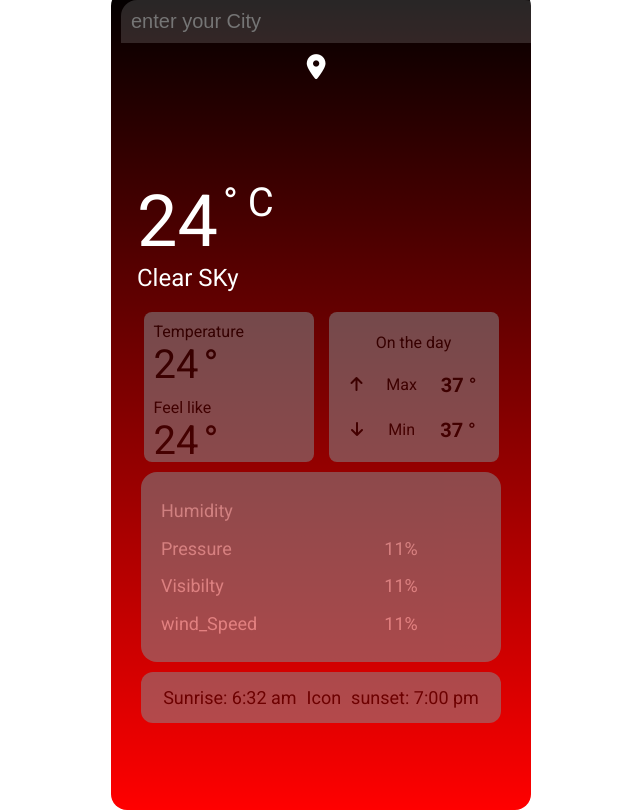
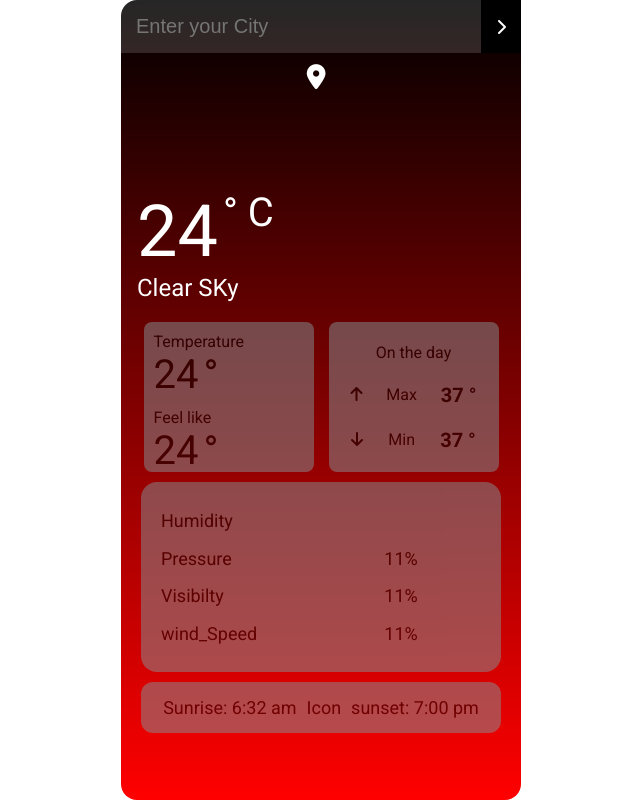
Before and after one commit to Nadeem222/weather-app, a plain HTML site: page index.html in a window 1280 px wide. Shown: the whole page, without its empty margins (319-959 px from the left). Drawn offline with nearby package versions, Linux system fonts and the light colour scheme; no server answers.

Commit message:
add some function in getWeather data

```diff
--- a/app.js
+++ b/app.js
@@ -12,16 +12,31 @@ const temp = document.getElementById('temp'),
         pressure = document.getElementById('pressure'),
         visibility = document.getElementById('visibilty'),
         sunrise = document.getElementById('sunrise'),
-        sunset = document.getElementById('sunset')
+        sunset = document.getElementById('sunset'),
+        cityName = document.getElementById('searchInput')
+
+
+        let currentTime = new Date();
+        let currentHour = currentTime.getHours()
+
+
+cityName.addEventListener('keypress' ,(e) =>{
+    if(e.key === 'Enter'){
+        getWeather()
+        cityName.value = ''
+    }
+})
 
 const getWeather = () =>{
+    let cityNameValue = document.getElementById('searchInput').value || "karachi";
 
-    const p = fetch(`https://api.openweathermap.org/data/2.5/weather?units=metric&appid=5e8cb2874330f87f5695ebbb128be484&q=karachi`)
+    const p = fetch(`https://api.openweathermap.org/data/2.5/weather?units=metric&appid=5e8cb2874330f87f5695ebbb128be484&q=${cityNameValue}`)
     .then((response) =>{
-        console.log(response)
+        // console.log(response)
         return response.json()
     })
     .then((response) =>{
+        console.log(response)
         let temprature = Math.round(response.main.temp)
         let feelLike = Math.round(response.main.feels_like)
         temp.innerText = temprature
@@ -37,17 +52,24 @@ const getWeather = () =>{
         pressure.innerText = ` ${response.main.pressure} mBar`
         let visibilityinKilometer = response.visibility / 1000;
         visibility.innerHTML = `${visibilityinKilometer} km`
-        // let convertTime = (timestamp , timeZone) => {
-        //     let date = new Date(timestamp * timeZone) / 1000;
-        //     return date.toLocaleString([], { hour: '2-digit', minute: '2-digit', hour12: true });
-        // }
-        // let sunriseTime = convertTime(response.sys.sunrise , response.timezone)
-        // let sunsetTime = convertTime(response.sys.sunset , response.timezone)
-        // console.log(sunriseTime , sunsetTime);
-        // sunrise.innerText = `${sunriseTime} am`
-        // sunset.innerText = `${sunsetTime} pm`
 
-        console.log(response , temprature , locationName);
+        let sunriseDate = new Date(response.sys.sunrise * 1000)
+        let sunsetDate = new Date(response.sys.sunset * 1000)
+        sunrise.innerText = `${moment(sunriseDate).format("h:mm")} am`;
+        sunset.innerText =` ${moment(sunsetDate).format("h:mm")} pm`;
+
+
+
+
+
+
+
+
+
+
+
+    })
+    .catch((err) =>{
+        console.log(err)
     })
 }
-getWeather()
--- a/index.html
+++ b/index.html
@@ -10,7 +10,11 @@
 <body>
     <div class="container">
         <div class="weatherCon">
-            <input type="text" placeholder="enter your City" id="searchInput" class="searchInput">
+            <div class="inputCon">
+                <input type="text" placeholder="Enter your City" id="searchInput" class="searchInput">
+                <span onclick="getWeather()"><i class="fa-solid fa-chevron-right"></i></span>
+
+            </div>
             <div class="locationBox">
                 <span><i class="fa-solid fa-location-dot"></i></span>
                 <div id="location"></div>
@@ -68,7 +72,7 @@
 
     </div>
 
-
+    <script src="https://cdnjs.cloudflare.com/ajax/libs/moment.js/2.29.4/moment.min.js"></script>
     <script src="app.js"></script>
 </body>
 </html>
--- a/style.css
+++ b/style.css
@@ -10,7 +10,7 @@
     display: flex;
     align-items: center;
     justify-content: center;
-    color: #fff;
+
     font-family: "Roboto", sans-serif;
 }
 .weatherCon{
@@ -18,19 +18,38 @@
     height: 800px;
     background: linear-gradient(black , red);
     border-radius: 16px;
-    padding: 10px;
+
 
 }
 .searchInput{
-    width: 100%;
     font-size: 20px;
     font-weight: 500;
-    background: rgba(256, 256, 256, 15%);
     border-radius: 16px 16px 0px 0px;
     border: none;
-    padding: 10px 10px;
+    padding: 15px 10px 15px 15px;
     outline: none;
     color: gray;
+    background: transparent;
+}
+.inputCon{
+    position: relative;
+    width: 100%;
+    background: rgba(256, 256, 256, 15%);
+    display: flex;
+    align-items: center;
+
+}
+.inputCon span{
+    position: absolute;
+    right: 0px;
+    cursor: pointer;
+    width: 10%;
+    height: 100%;
+    background-color: #000;
+    color: #fff;
+    display: flex;
+    align-items: center;
+    justify-content: center;
 }
 .locationBox{
     display: flex;
@@ -50,6 +69,7 @@
     flex-direction: column;
     justify-content: end;
     padding: 0 1rem;
+    color: #fff;
 }
 .temp , .tempMain{
     font-size: 4.5rem;
```
